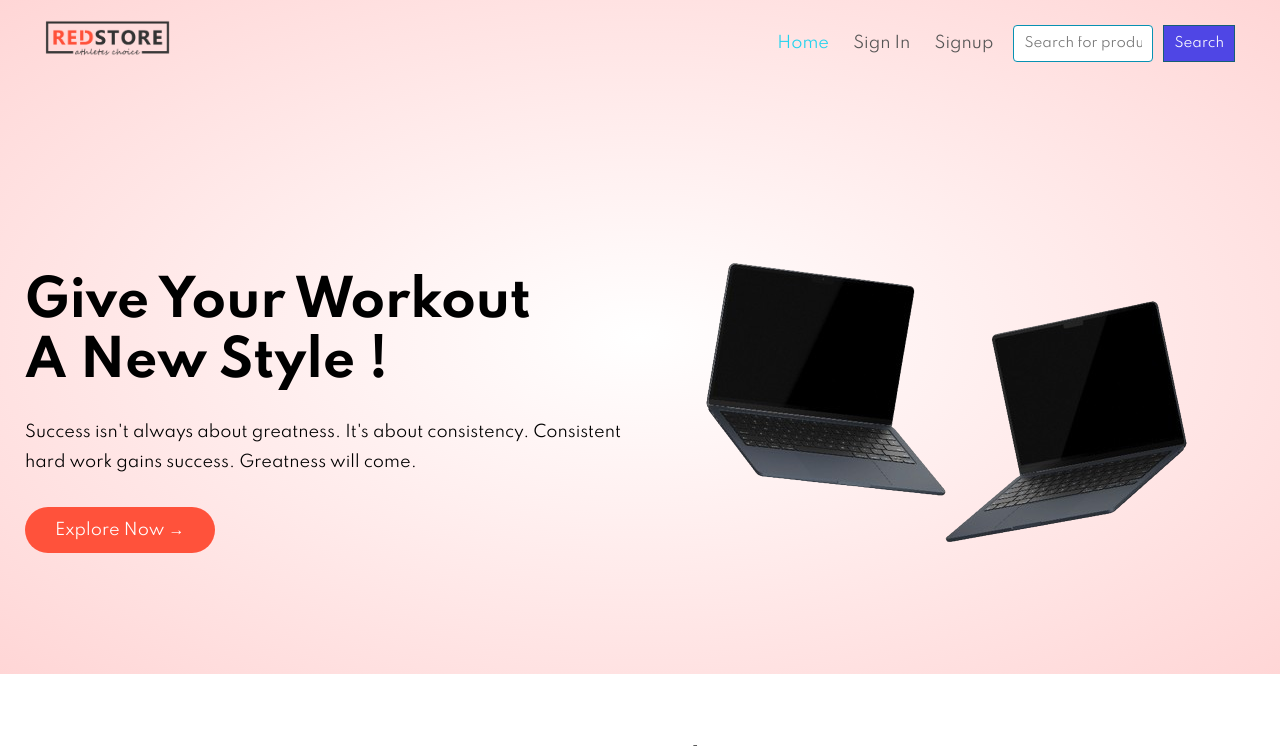
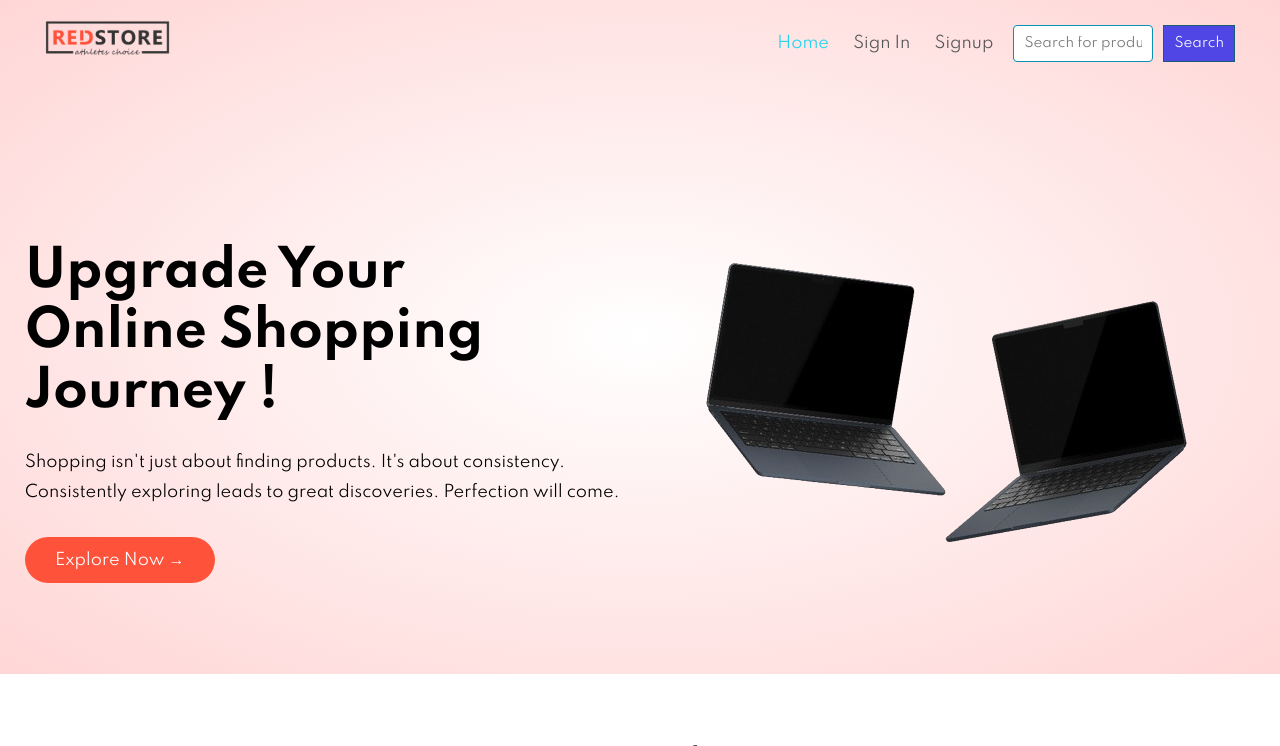
Before and after one commit to Pranay8841/flask-app, a Flask app: page / in a window 1280 px wide. Shown: the top 746 px of the page. Run offline with Flask 3, Linux system fonts and the light colour scheme; data that the repository does not hold is empty.

Commit message:
Update index.html

```diff
--- a/templates/index.html
+++ b/templates/index.html
@@ -43,10 +43,9 @@
 
       <div class="row">
         <div class="col-2">
-          <h1>Give Your Workout<br /> A New Style !</h1>
+          <h1>Upgrade Your <br /> Online Shopping Journey !</h1>
           <p>
-            Success isn't always about greatness. It's about consistency. Consistent <br> hard work gains success.
-            Greatness will come.
+           Shopping isn't just about finding products. It's about consistency. Consistently exploring leads to great discoveries. Perfection will come.
           </p>
 
           <a href="#" class="expBtn">Explore Now &#8594;</a>
```
